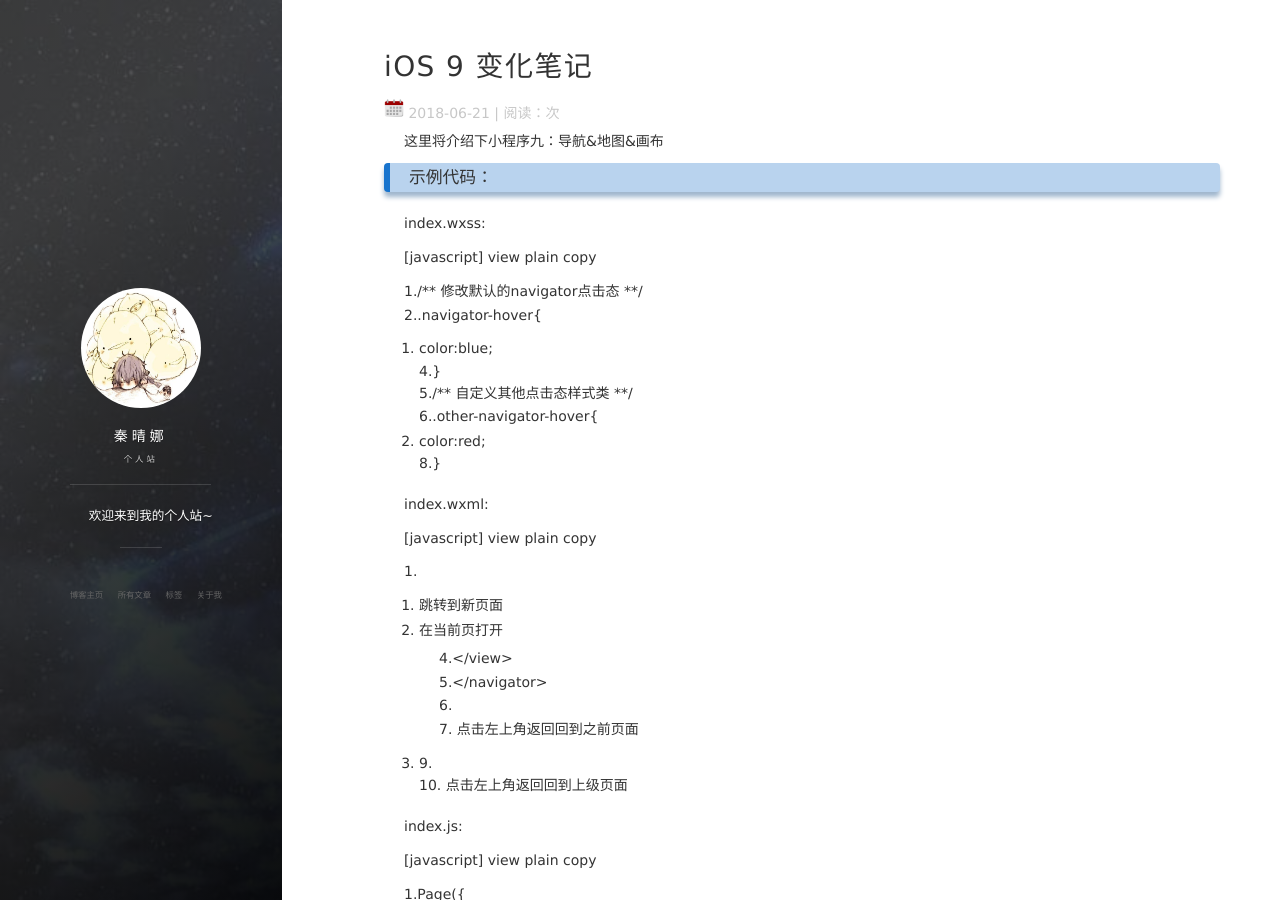
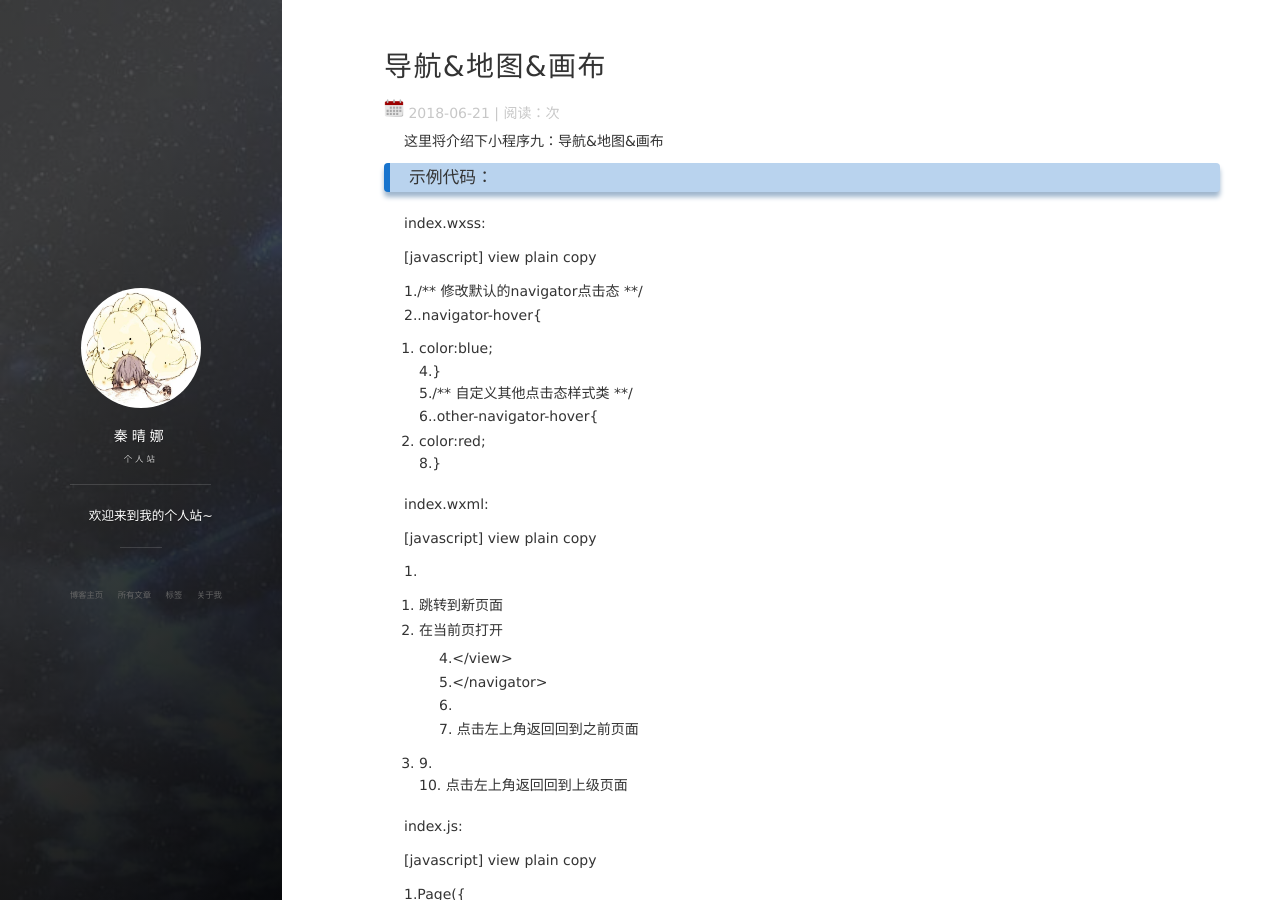
Before and after one commit to QINQQN/QINQQN.github.io, a Jekyll site: the page built from _posts/2016-09-23-iOSLowerLeftAppicon.md, in a window 1280 px wide and 900 px high. Built offline with Jekyll 4.4.1, drawn with Linux system fonts in a browser that asks for light colours; nearby versions of some CDN libraries; comment, search, counter and statistics services are not loaded.

Commit message:
Update 2016-09-23-iOSLowerLeftAppicon.md

```diff
--- a/_posts/2016-09-23-iOSLowerLeftAppicon.md
+++ b/_posts/2016-09-23-iOSLowerLeftAppicon.md
@@ -1,6 +1,6 @@
 ---
 layout: post
-title: "iOS 9 变化笔记"
+title: "导航&地图&画布"
 date: 2018-06-21 18:15:06
 description: "iOS9 变化笔记, 以及工作中常遇到的问题"
 tag: iOS
```
